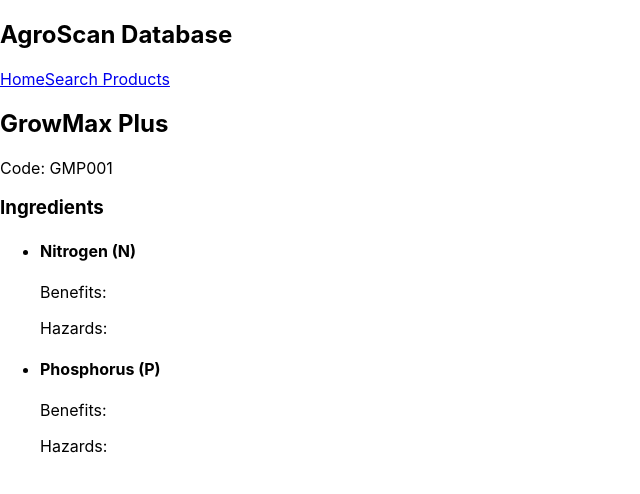
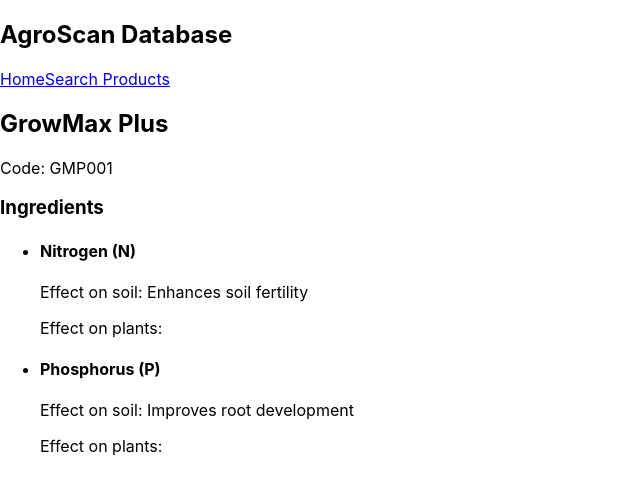
Before and after one commit to Esuza-arch/agro-scan, a React (Create React App) app: page /product/1 in a window 1280 px wide. Shown: the top 494 px of the page, without its empty margins (0-640 px from the left). Built offline with nearby package versions, Linux system fonts and the light colour scheme; data requests are answered from the project's data file.

Commit message:
add changes to div in ProductDetails

```diff
--- a/src/components/ProductDetails.js
+++ b/src/components/ProductDetails.js
@@ -22,8 +22,14 @@ function ProductDetails({ products }) {
         <ul> {product.ingredients.map((ing, index) => (
           <li key={index}>
             <h4>{ing.name}</h4>
-            <p>Benefits: {ing.benefits}</p>
-            <p>Hazards: {ing.hazards}</p>
+            <p>Effect on soil: {ing.soilEffect}</p>
+            <p>Effect on plants: {ing.hazards}</p>
+            {ing.hazardous && (
+              <div className="hazard-warning">
+                <h5>⚠️ Hazard Warning</h5>
+                <p>{ing.hazardInfo}</p>
+              </div>
+            )}
           </li>
         ))} </ul>
       </div>
```
